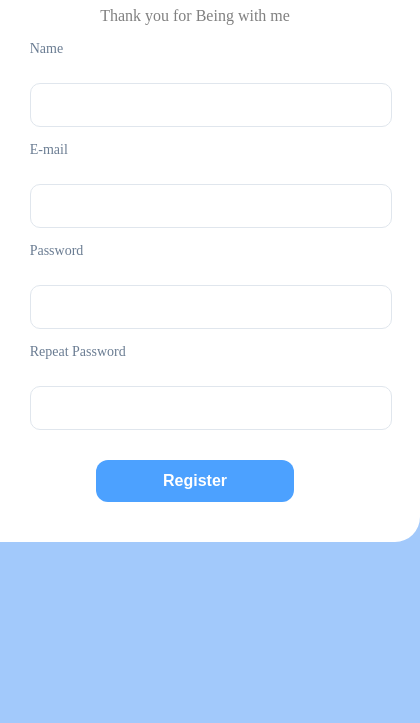
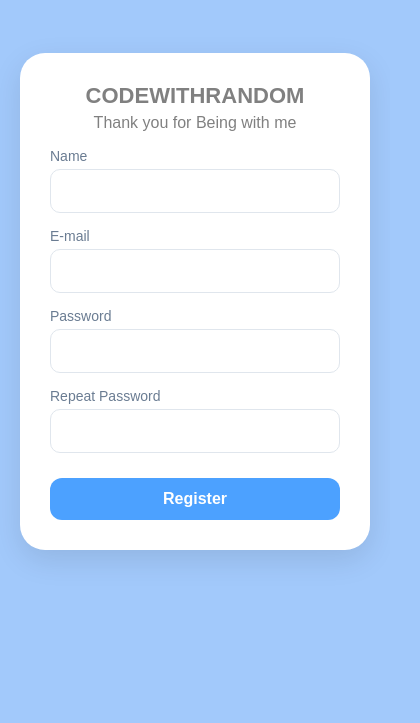
Before and after one commit to ZainHaubsh/Orange-Training-Tasks, a plain HTML site: page 30-04-2026 CSS Task/Task 4(2).html in a window 390 px wide. Shown: the part 121-844 px from the top of the page, 420 px wide, since content can reach past the window. Drawn offline with Linux system fonts and the light colour scheme.

Commit message:
Fix css tasks to be responsive

```diff
--- a/30-04-2026 CSS Task/Task 4(2).html
+++ b/30-04-2026 CSS Task/Task 4(2).html
@@ -1,17 +1,49 @@
 <!DOCTYPE html>
 <html lang="en">
-
 <head>
     <meta charset="UTF-8">
     <meta name="viewport" content="width=device-width, initial-scale=1.0">
-    <title>Task 4(2)</title>
+    <title>Task 4(2) - Perfect Center</title>
     <style>
+        html, body {
+            margin: 0;
+            padding: 0;
+            height: 100%;
+            width: 100%;
+        }
+
+        * {
+            box-sizing: border-box;
+        }
+
+        body {
+            background-color: #a2c9fb;
+            display: flex;
+            justify-content: center;
+            align-items: center;
+            min-height: 100dvh;
+            font-family: sans-serif;
+            padding: 20px;
+        }
+
+        .card {
+            background-color: white;
+            border-radius: 25px;
+            padding: 30px;
+            width: 100%;
+            max-width: 400px;
+            box-shadow: 0 10px 30px rgba(0,0,0,0.1);
+        }
+
+        h1 { text-align: center; color: grey; margin: 0; font-size: 22px; }
+        p { text-align: center; color: grey; margin-top: 5px; }
+
         label {
             display: block;
             color: #6a7c92;
             font-size: 14px;
-            margin-bottom: 8px;
             margin-top: 15px;
+            margin-bottom: 5px;
         }
 
         input[type="text"],
@@ -23,32 +55,50 @@
             border-radius: 10px;
             font-size: 16px;
             outline: none;
-            transition: border-color 0.3s ease;
+        }
+
+        .submit-container {
+            text-align: center;
+        }
+
+        .btn-submit {
+            background-color: #4ca1ff;
+            color: white;
+            width: 100%;
+            margin-top: 25px;
+            padding: 12px;
+            border: none;
+            border-radius: 12px;
+            font-size: 16px;
+            font-weight: bold;
+            cursor: pointer;
         }
     </style>
 </head>
+<body>
 
-<body style="background-color: #a2c9fb; display: flex;justify-content: center;align-items: center;">
-    <div style="background-color: white;border-radius: 25px;padding: 40px 60px;width: 100%;max-width: 450px;">
-        <h1 style="text-align: center;color:grey">CODEWITHRANDOM</h1>
-        <p style="text-align: center;color: grey;">Thank you for Being with me</p>
+    <div class="card">
+        <h1>CODEWITHRANDOM</h1>
+        <p>Thank you for Being with me</p>
+
         <form>
-            <label for="name">Name</label><br>
-            <input type="text" id="name" name="name"><br>
-            <label for="email">E-mail</label><br>
-            <input type="email" id="email" name="email"><br>
-            <label for="password">Password</label><br>
-            <input type="password" id="password" name="password"><br>
-            <label for="repeatpassword">Repeat Password</label><br>
-            <input type="password" id="repeatpassword" name="repeatpassword"><br>
-            <div style="text-align: center;">
-                <input
-                    style="background-color: #4ca1ff;color: white;width: 60%;margin: 30px auto 0 auto;padding: 12px;border: none;border-radius: 12px;font-size: 16px;font-weight: bold;"
-                    type="submit" value="Register">
+            <label for="name">Name</label>
+            <input type="text" id="name" name="name">
+
+            <label for="email">E-mail</label>
+            <input type="email" id="email" name="email">
+
+            <label for="password">Password</label>
+            <input type="password" id="password" name="password">
+
+            <label for="repeatpassword">Repeat Password</label>
+            <input type="password" id="repeatpassword" name="repeatpassword">
+
+            <div class="submit-container">
+                <input type="submit" class="btn-submit" value="Register">
             </div>
         </form>
     </div>
 
 </body>
-
 </html>
```
Also changed, not shown: 30-04-2026 CSS Task/Task 2 (3).html (+5 -5 lines), 30-04-2026 CSS Task/Task 2 (4).html (+2 -2 lines), 30-04-2026 CSS Task/Task 2 LinkedIn.html (+3 -2 lines), 30-04-2026 CSS Task/Task 3(1).html (+2 -2 lines), 30-04-2026 CSS Task/Task 3(2).html (+2 -2 lines), 30-04-2026 CSS Task/Task 4(1).html (+3 -3 lines), 30-04-2026 CSS Task/Task 5(1).html (+44 -30 lines).
